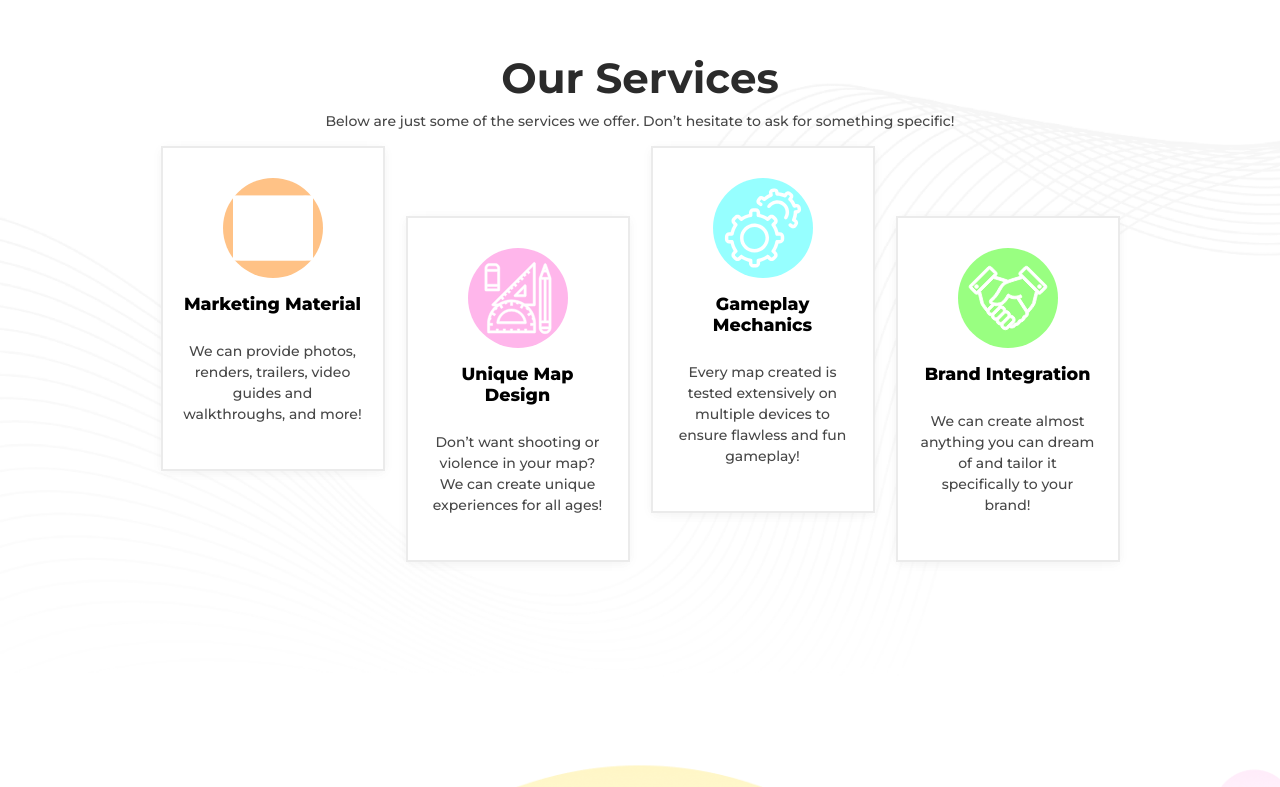
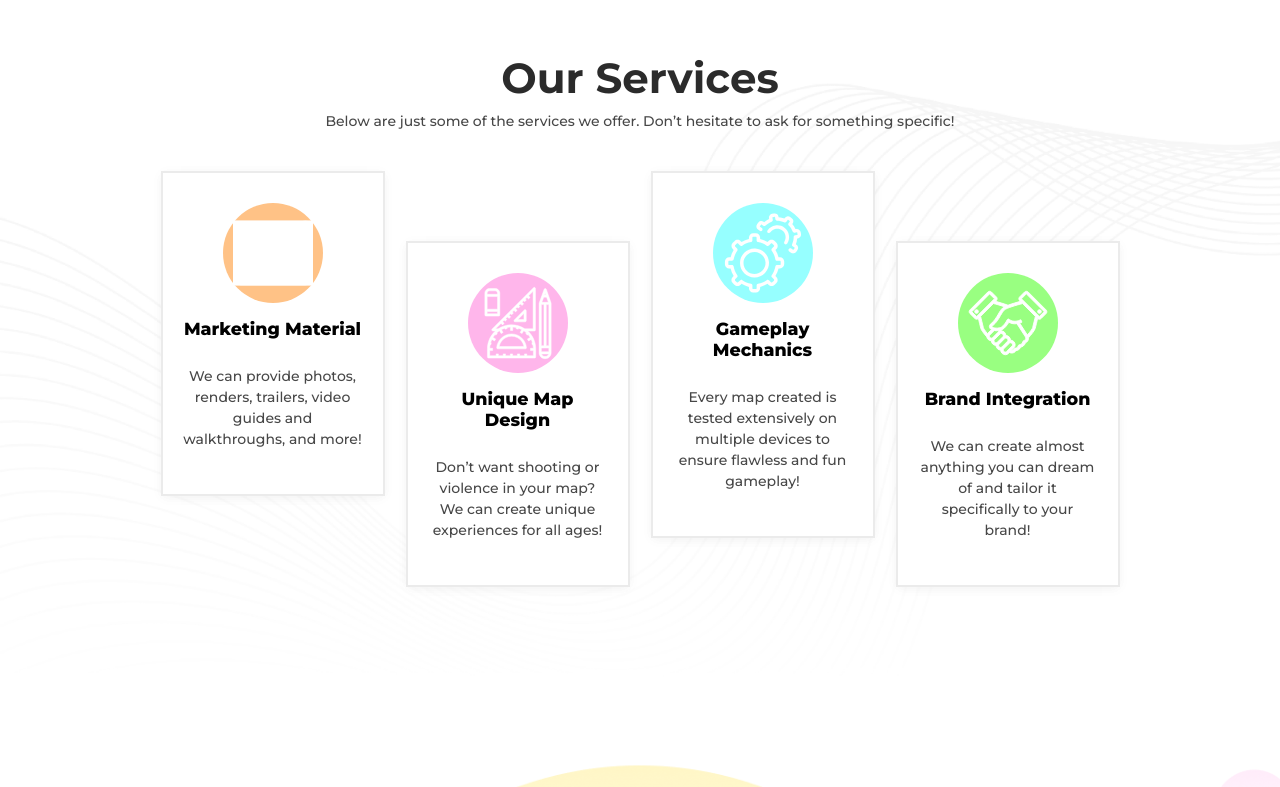
Before and after one commit to MrRelatable/mrrelatable.github.io, a website: page about.html in a window 1280 px wide. Shown: the part 2130-2917 px from the top of the page. Drawn offline with nearby package versions, Linux system fonts and the light colour scheme.

Commit message:
Update style.css

```diff
--- a/assets/css/style.css
+++ b/assets/css/style.css
@@ -1151,6 +1151,7 @@ a {
   #services-section .services-header {
     text-align: center;
     padding-top: 50px !important;
+    padding-bottom: 25px !important;
     width: 750px;
     max-width: 100%;
     margin: 0 auto; }
```
